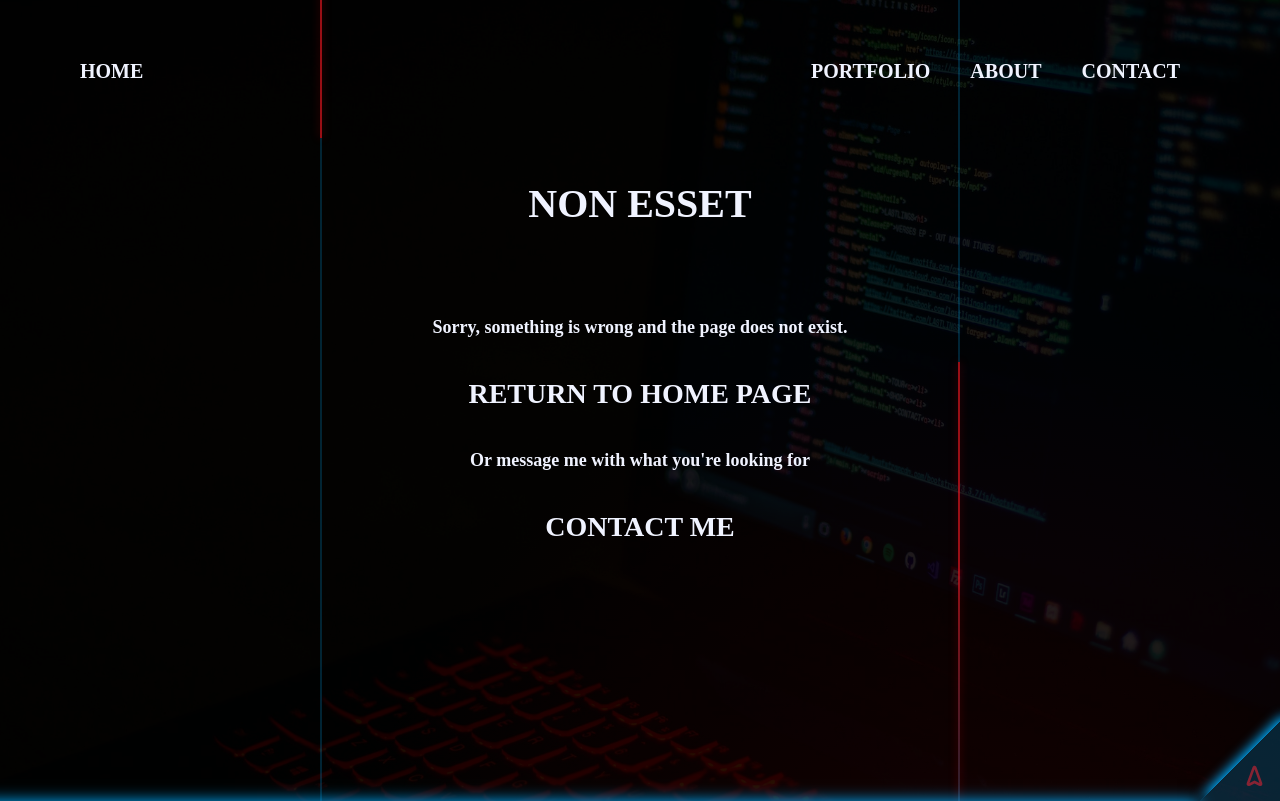
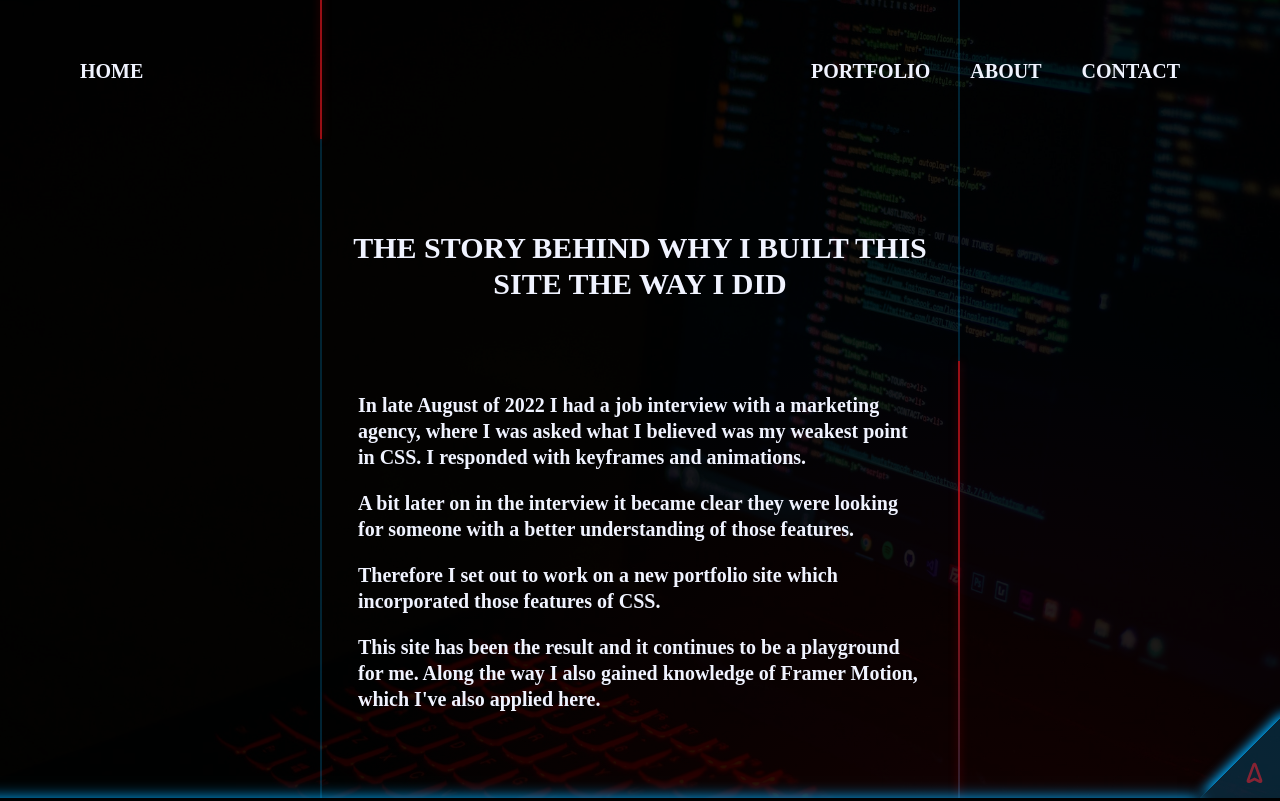
Before and after one commit to Auddity/Auddity_Portfolio_V2, a React (Create React App) app: page /aboutsite in a window 1280 px wide. Built offline with nearby package versions, Linux system fonts and the light colour scheme; a web font is replaced by a local one.

Commit message:
about site component

```diff
--- a/src/App.js
+++ b/src/App.js
@@ -9,6 +9,7 @@ import Contact from './components/Contact';
 import Missing from './components/Missing';
 import ContactSuccess from './components/ContactSuccess';
 import ContactError from './components/ContactError';
+import AboutSite from './components/AboutSite';
 import './scss/_App.scss';
 
 
@@ -29,6 +30,7 @@ function App() {
             <Route path="success" element={<ContactSuccess />} />
             <Route path="error" element={<ContactError />} />
           </Route>
+          <Route path="aboutsite" element={<AboutSite />} />
           <Route path="*" element={<Missing /> } />
         </Route>
       </Routes>
--- /dev/null
+++ b/src/components/AboutSite.js
@@ -0,0 +1,24 @@
+import '../scss/_AboutSite.scss'
+import AnimatedPage from '../Animations/AnimatedPage.js'
+
+function AboutSite() {
+  return (
+    <AnimatedPage>
+      <main className='AboutSite height-adjust'>
+        <h1>The story behind why I built this site the way I did</h1>
+        <p>In late August of 2022 I had a job interview with a marketing agency, where I was asked what I believed was my weakest point in CSS.  I responded with keyframes and animations.</p>
+        <p>A bit later on in the interview it became clear they were looking for someone with a better understanding of those features.</p>
+        <p>Therefore I set out to work on a new portfolio site which incorporated those features of CSS.</p>
+        <p>This site has been the result and it continues to be a playground for me.  Along the way I also gained knowledge of Framer Motion, which I've also applied here.</p>
+
+        <div className="photo-credit">
+          <p>background photo by
+            <br></br>
+          <a href="https://www.pexels.com/@danny-meneses-340146/">Danny Meneses</a> via Pexels</p>
+        </div>
+      </main>
+    </AnimatedPage>
+  )
+}
+
+export default AboutSite
--- a/src/components/Footer.js
+++ b/src/components/Footer.js
@@ -1,5 +1,6 @@
+import '../scss/_Footer.scss'
 import { useState } from 'react'
-import '../scss/_Footer.scss'
+import { Link } from 'react-router-dom'
 import { FaGithub, FaLinkedin, FaCodepen, FaMedium, FaImdb } from 'react-icons/fa'
 import { TiLocationArrowOutline } from 'react-icons/ti'
 import { AnimatedFooterLink }from '../Animations/AnimatedLink'
@@ -76,10 +77,14 @@ const Footer = () => {
           <p>copyright Auddity &copy; {year}</p>
         </div>
       </div>
+      {/* Positions Absolute */}
       <div className="Footer-tab" onClick={handleClick} style={tabStyles}></div>
       <TiLocationArrowOutline className="arrow"
       style={arrowStyles} onClick={handleClick}
       />
+      <Link to='/aboutsite' className='about-link'>
+        About this site
+      </Link>
     </footer>
   )
 }
--- a/src/data/portfolioData.json
+++ b/src/data/portfolioData.json
@@ -7,7 +7,7 @@
       "desc": "Users can enter the bill total, select a preset or custom percentage to tip, and enter the number of people in the dinning party.",
       "features": [
         "State is controlled by useReducer",
-        "Uses controlled input compenents",
+        "Uses controlled input components",
         "Conditional rendering of elements and styles based on state",
         "Mobile first approach"
       ],
@@ -21,7 +21,7 @@
       "features": [
         "Local storage is used to keep track of data",
         "CRUD functionality - User can create a player and enter their stats, edit a player's stats, update a player's stats, and delete a player",
-        "Player's stats are displayed in their respective catagories and are sorted in order form highest to lowest",
+        "Player's stats are displayed in their respective catagories and are sorted in order from highest to lowest",
         "Mobile first approach"
       ],
       "live_url": "https://stat-tracker-app.vercel.app/"
@@ -33,7 +33,7 @@
       "desc": "Single Page Site to Shorten a URL",
       "features": [
         "Uses Shrtcode's API to shorten a submitted URL",
-        "With a promise constructor, used the xhr object to make a HTTP request to Shrtcode",
+        "With a promise constructor, I used the xhr object to make a HTTP request to Shrtcode",
         "Upon each succesful request a new element is added to the DOM, displaying the original URL and the shortened URL",
         "Uses the browser's clipboard API to copy the short code on a click of a button",
         "Mobile first approach"
@@ -67,7 +67,7 @@
       "id": 6,
       "title": "Countdown Timer App",
       "built_with": "Vanilla JavaScript, CSS, HTML",
-      "desc": "A timer app then sends a notification to the users system when time is up",
+      "desc": "A timer app that sends a notification to the users system when time is up",
       "features": [
         "Utilizes the notifications API to alert the user on their system when time has expired",
         "Uses 'beforeunload' listener to notify they may loose the current running timer if they refresh or leave the page",
--- /dev/null
+++ b/src/scss/_AboutSite.scss
@@ -0,0 +1,70 @@
+@use 'mixins' as mx;
+@use 'variables' as v;
+
+.AboutSite {
+  width: min(100% - 3rem, 70.5rem);
+  margin-inline: auto;
+  padding-block-start: 5rem;
+
+  h1 {
+    width: 90%;
+    font-size: 2rem;
+    line-height: 1.3;
+    margin-inline: auto;
+    margin-block-end: 2rem;
+
+    @include mx.mq(810px) {
+      font-size: 3rem;
+      margin-block: 8rem;
+    }
+
+    @include mx.mq(1024px) {
+      line-height: 1.2;
+    }
+  }
+
+  p {
+    padding-block: 1rem;
+    line-height: 1.2;
+
+    @include mx.mq(810px) {
+      width: 80%;
+      font-size: 2rem;
+      text-align: left;
+      line-height: 1.3;
+      margin-inline: auto;
+    }
+  }
+
+  .photo-credit {
+    padding-block-start: 2rem;
+    @include mx.mq(810px) {
+      padding-block-start: 8rem;
+    }
+
+    @include mx.mq(1024px) {
+      transform: translateX(-40%);
+    }
+
+    p {
+      font-size: 1.4rem;
+
+      a {
+        background-image: v.$hoverMovingGradient;
+        background-size: 1400%;
+        background-clip: text;
+        background-position: top left;
+        color: transparent;
+        animation: bgcolors 5s infinite alternate;
+      }
+    }
+  }
+}
+
+@keyframes bgcolors {
+  0% {
+    background-position: top left;
+  } 100% {
+    background-position: bottom right;
+  }
+}
--- a/src/scss/_App.scss
+++ b/src/scss/_App.scss
@@ -6,9 +6,9 @@ main {
 }
 
 .height-adjust {
-  height: calc(100vh - 164px);
+  height: calc(100vh - 167px);
   @include mx.mq(1024px) {
-    height: calc(100vh - 184px);
+    height: calc(100vh - 187px);
   }
 }
 
--- a/src/scss/_Footer.scss
+++ b/src/scss/_Footer.scss
@@ -57,4 +57,29 @@
     cursor: pointer;
     transition: all 1s ease;
   }
+
+  .about-link {
+    position: absolute;
+    top: -4.5rem;
+    left: .6rem;
+    display: block;
+    width: 6rem;
+    font-size: 1.3rem;
+
+    @include mx.mq(620px) {
+      top: 25%;
+      left: 5%;
+    }
+
+    @include mx.mq(900px) {
+      left: 10%;
+    }
+
+    &:hover {
+      color: v.$altHoverColor;
+      text-shadow: none;
+      transform: scale(1.1);
+      transition: all .5s ease;
+    }
+  }
 }
--- a/src/scss/_Nav.scss
+++ b/src/scss/_Nav.scss
@@ -14,8 +14,6 @@
       display: flex;
     }
 
-    // TODO: background-clip
-    // See obsidian notes
     a.nav-link {
       @include mx.mq(768px) {
         margin-inline: 2rem;
```
Also changed, not shown: 1 other file (tests, documents, lock files or other folders).
